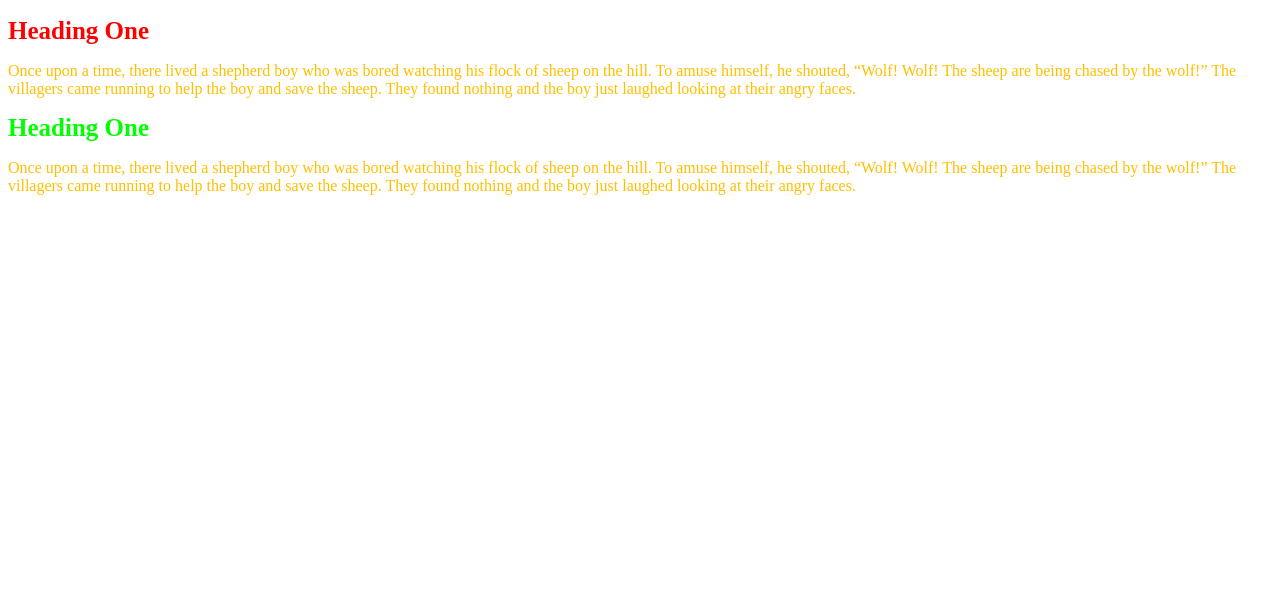
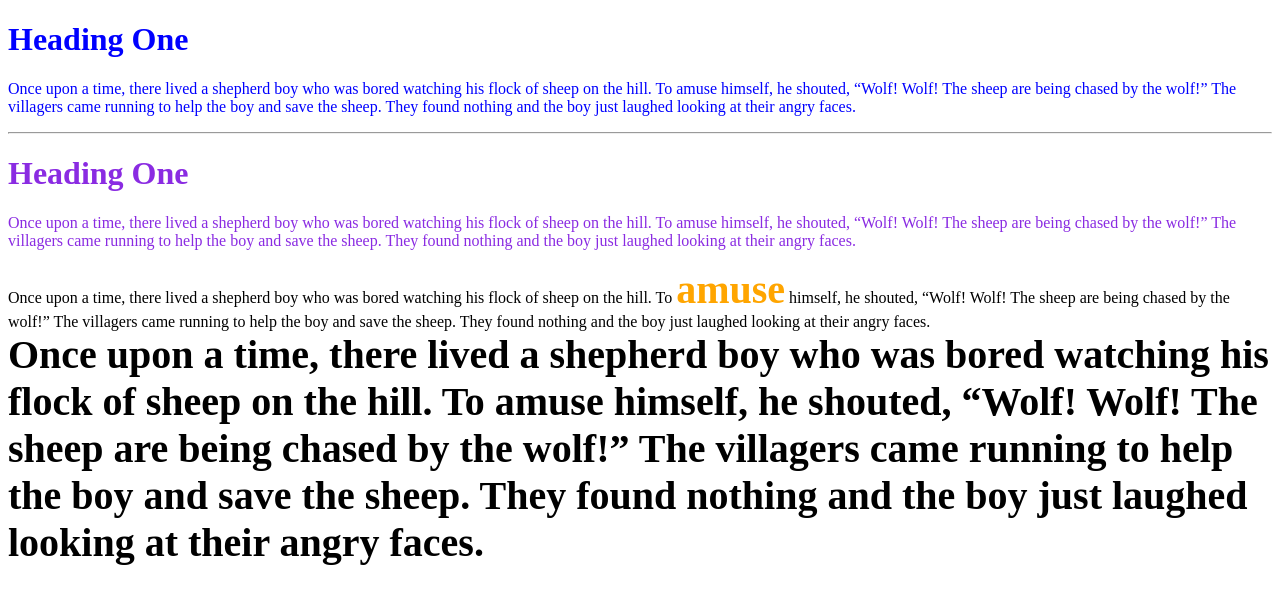
Before and after one commit to shravyaudupa/FullStackCource, a plain HTML site: page index.html in a window 1280 px wide. Drawn offline with Linux system fonts and the light colour scheme.

Commit message:
class selectors

```diff
--- a/index.html
+++ b/index.html
@@ -6,41 +6,54 @@
     <meta name="viewport" content="width=device-width, initial-scale=1.0">
     <title>Full Stack Session</title>
     <style>
-        h1{
-            color: red;
-            font-size: 25px;
+        .one{
+            color: blue;
         }
 
-        p{
-            color: #ffbf00;
-            font-weight: 100;
+        .two{
+            color: blueviolet;
         }
 
-        #first{
-            color: lime;
+        .orange{
+            color: orange;
         }
 
+        .big{
+            font-size: 40px;
+            font-weight: 900;
+        }
 
     </style>
 </head>
 <body>
-    <h1>Heading One</h1>
-    <p>
+    <h1 class="one">Heading One</h1>
+    <p class="one">
+        Once upon a time, there lived a shepherd boy who was bored watching his flock of sheep on the hill.
+         To amuse himself, he shouted, “Wolf! Wolf! The sheep are being chased by the wolf!”
+         The villagers came running to help the boy and save the sheep.
+         They found nothing and the boy just laughed looking at their angry faces.
+    </p>
+    <hr />
+    <h1 class="two">Heading One</h1>
+    <p class="two">
         Once upon a time, there lived a shepherd boy who was bored watching his flock of sheep on the hill.
          To amuse himself, he shouted, “Wolf! Wolf! The sheep are being chased by the wolf!”
          The villagers came running to help the boy and save the sheep.
          They found nothing and the boy just laughed looking at their angry faces.
     </p>
 
-    <h1 id="first">Heading One</h1>
-    <p>
+    <div>
+        Once upon a time, there lived a shepherd boy who was bored watching his flock of sheep on the hill.
+         To <b class="orange big">amuse</b> himself, he shouted, “Wolf! Wolf! The sheep are being chased by the wolf!”
+         The villagers came running to help the boy and save the sheep.
+         They found nothing and the boy just laughed looking at their angry faces.
+    </div>
+
+    <span class="big">
         Once upon a time, there lived a shepherd boy who was bored watching his flock of sheep on the hill.
          To amuse himself, he shouted, “Wolf! Wolf! The sheep are being chased by the wolf!”
          The villagers came running to help the boy and save the sheep.
          They found nothing and the boy just laughed looking at their angry faces.
-    </p>
-
-
-
+    </span>
 </body>
 </html>
```
